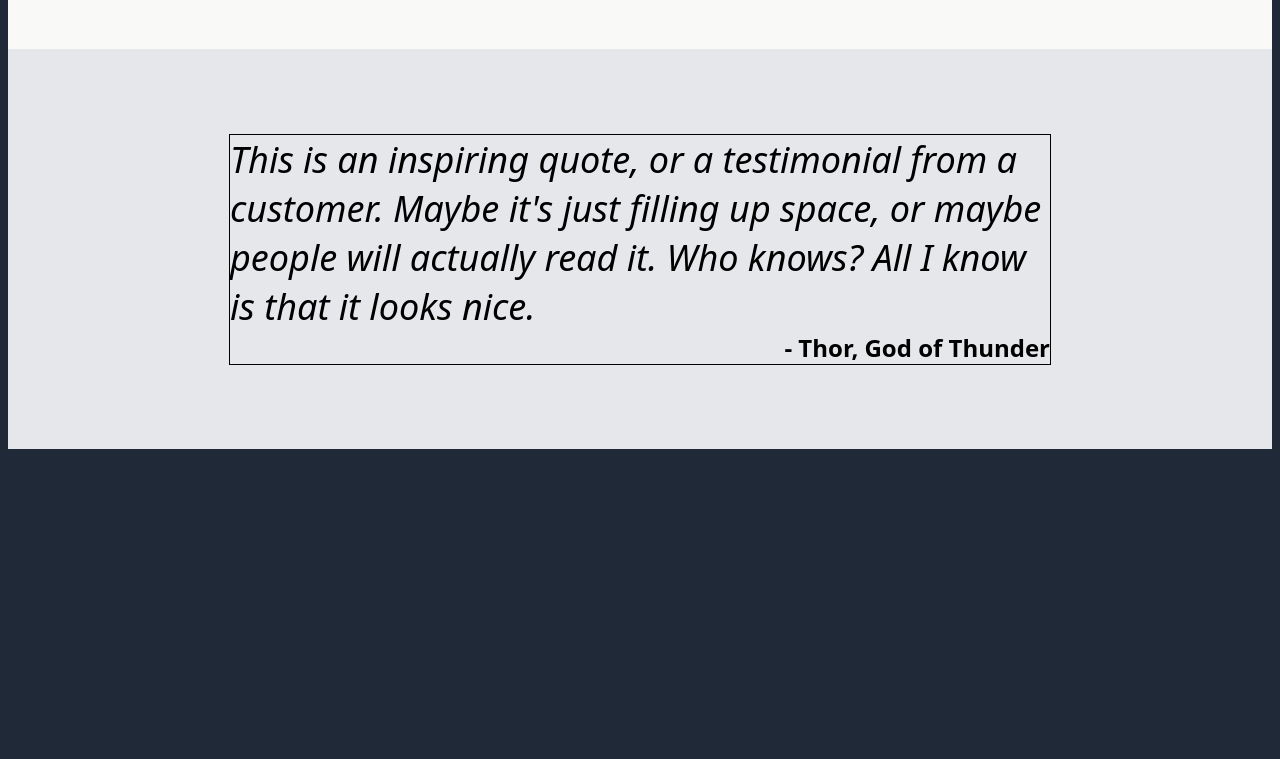
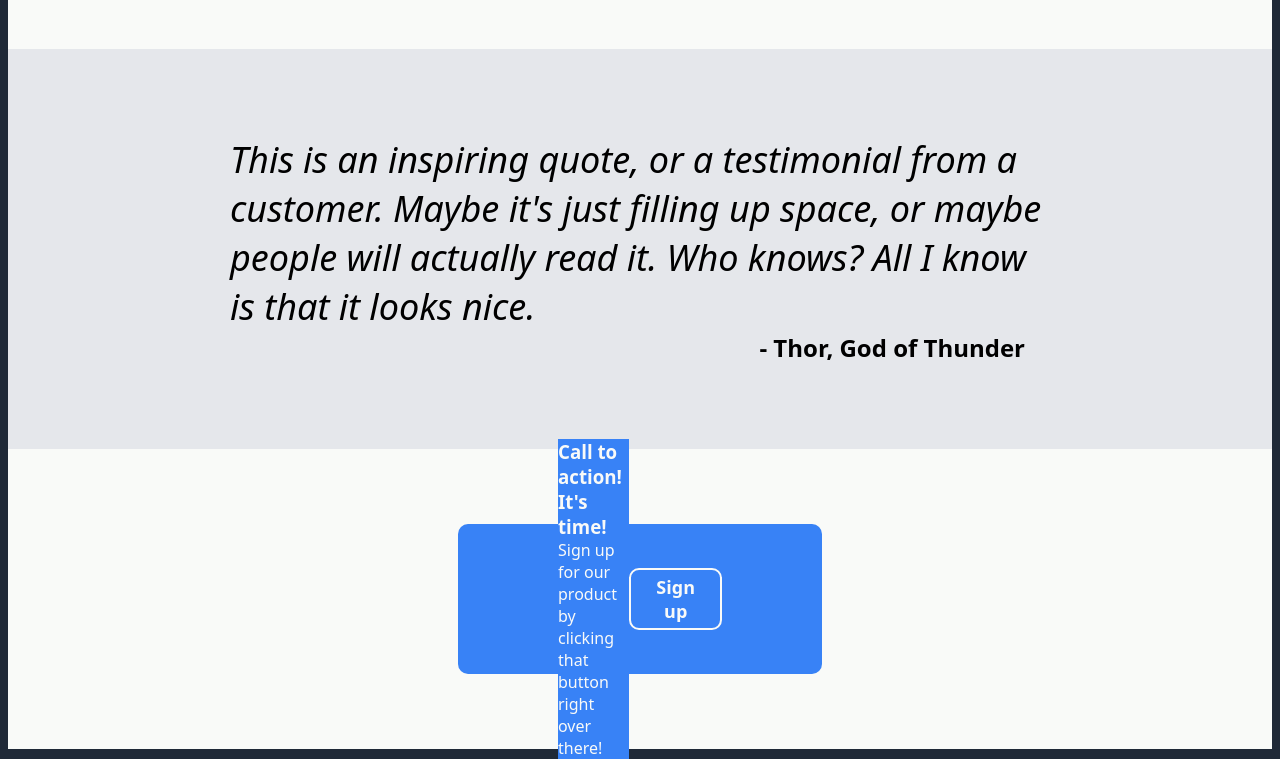
Before and after one commit to theprofessorxavier/foundations-landing-page, a plain HTML site: page index.html in a window 1280 px wide. Shown: the part 948-1707 px from the top of the page. Before the commit the page ends 1405 px from the top, so only its background shows below. Drawn offline with Linux system fonts and the light colour scheme.

Commit message:
Add Sign-up Prompt Section

```diff
--- a/index.html
+++ b/index.html
@@ -52,6 +52,17 @@
             <h2>- Thor, God of Thunder</h2>
         </div>
     </div>
+    <div class="sign-up">
+        <div class="container">
+            <div class="left-end">
+                <h3>Call to action! It's time!</h3>
+                <p>Sign up for our product by clicking that button right over there!</p>
+            </div>
+            <div class="right-end">
+                <button>Sign up</button>
+            </div>
+        </div>
+    </div>
     <footer>
 
     </footer>
--- a/styles.css
+++ b/styles.css
@@ -148,7 +148,6 @@ header a{
 }
 
 .quote .container{
-    border: 1px solid;
     display: flex;
     flex-direction: column;
     flex-basis: 820px;
@@ -170,4 +169,43 @@ header a{
 
 .quote h2{
     align-self: flex-end;
+    padding-right: 25px;
 }
+
+/*sign-up*/
+.sign-up{
+    background-color: #F9FAF8;
+    margin: 0;
+    height: 300px;
+    display: flex;
+    flex-direction: column;
+    justify-content: center;
+    padding: 0px 450px;
+}
+
+.sign-up .container, .left-end, .right-end, .sign-up h3, .sign-up p, .sign-up button{
+    color: #F9FAF8;
+    background-color: #3882F6;
+    margin: 0;
+}
+
+.sign-up .container{
+    height: 150px;
+    display: flex;
+    justify-content: space-between;
+    align-items: center;
+    padding: 0px 100px;
+    border-radius: 10px;
+}
+
+.left-end{
+    text-align: left;
+}
+
+.sign-up button{
+    border: 2px solid #F9FAF8;
+    font-size: 18px;
+    font-weight: 900;
+    padding: 5px 25px;
+    border-radius: 10px;
+}
```
